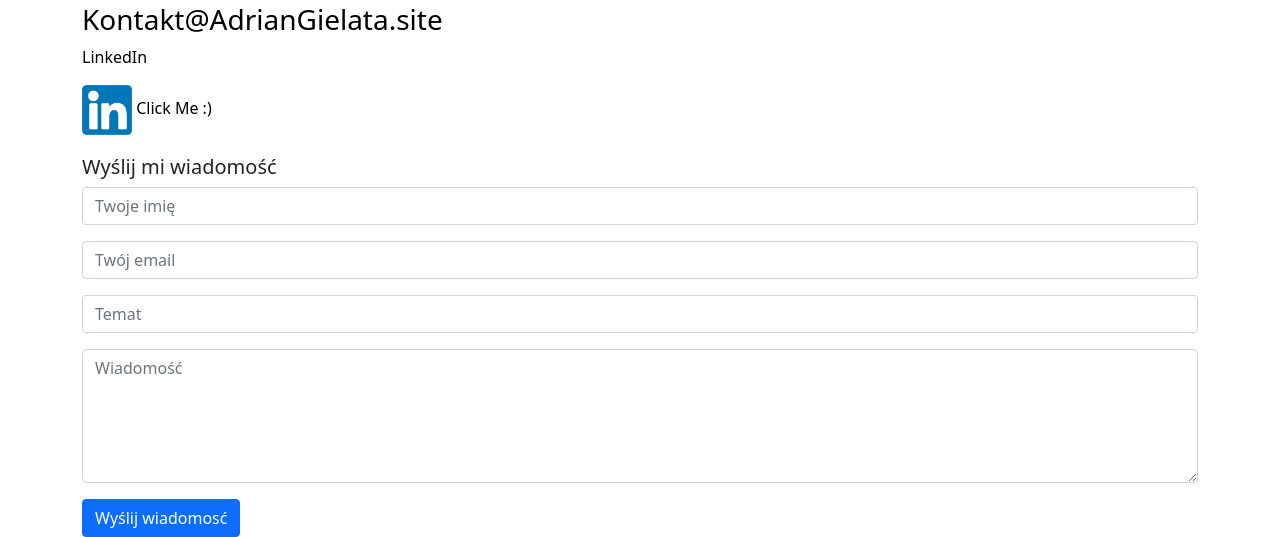
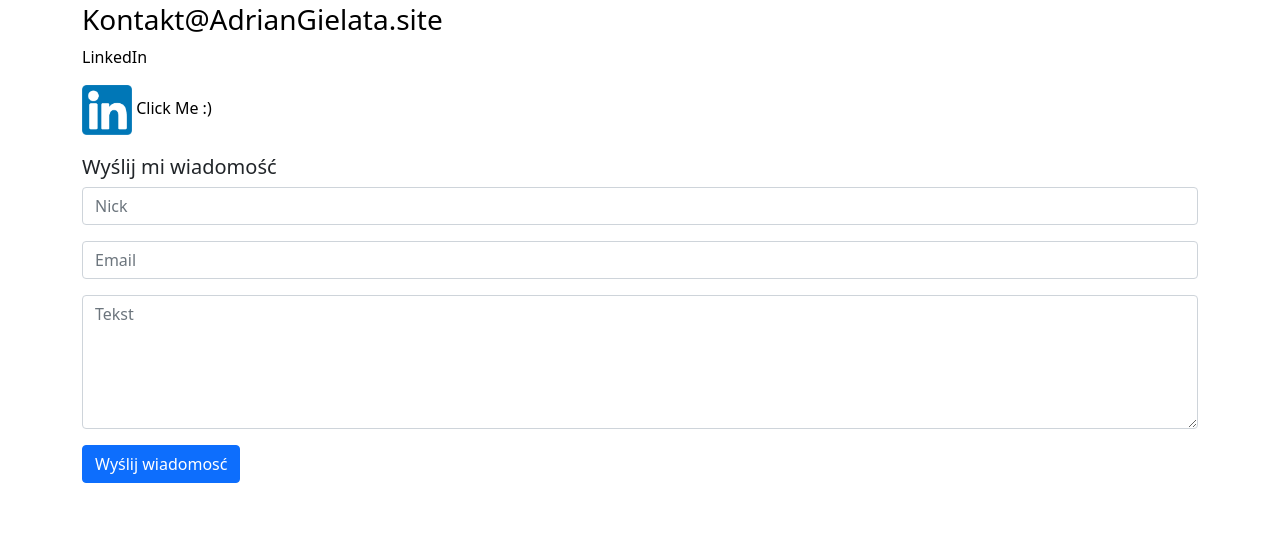
Before and after one commit to begerowiec/flaskapp, a Flask app: page /contact in a window 1280 px wide. Shown: the part 337-874 px from the top of the page. After the commit the page ends 820 px from the top, so only its background shows below. Run offline with Flask 2, Linux system fonts and the light colour scheme; some libraries are stand-ins or nearby versions.

Commit message:
Update contact.html
edycja pól formularza

```diff
--- a/templates/contact.html
+++ b/templates/contact.html
@@ -22,24 +22,18 @@
     </div>
     <div class="row">
         <div class="col-md-12 mb-3">
-            <input type="text" name="name" class="form-control" id="name" placeholder="Twoje imię" data-rule="minlen:4" data-msg="Wpisz swoje imię" />
+            <input type="text" name="name" class="form-control" id="name" placeholder="Nick" data-rule="minlen:4" data-msg="Wpisz swój nick" />
           </div>
         </div>
             <div class="col-md-12 mb-3">
               <div class="form-group">
-            <input type="email" class="form-control" name="email" id="email" placeholder="Twój email" data-rule="email" data-msg="Podaj swój email" />
+            <input type="email" class="form-control" name="email" id="email" placeholder="Email" data-rule="email" data-msg="Podaj swój email" />
             <div class="validation"></div>
           </div>
         </div>
         <div class="col-md-12 mb-3">
-            <div class="form-group">
-              <input type="text" class="form-control" name="subject" id="subject" placeholder="Temat" data-rule="minlen:4" data-msg="Proszę wprowadzić temat." />
-              <div class="validation"></div>
-            </div>
-        </div>
-        <div class="col-md-12 mb-3">
           <div class="form-group">
-            <textarea class="form-control" name="message" rows="5" data-rule="required" placeholder="Wiadomość"  data-msg="Napisz coś dla Mnie"></textarea>
+            <textarea class="form-control" name="message" rows="5" data-rule="required" placeholder="Tekst"  data-msg="Napisz coś dla Mnie"></textarea>
             <div class="validation"></div>
           </div>
         </div>
```
